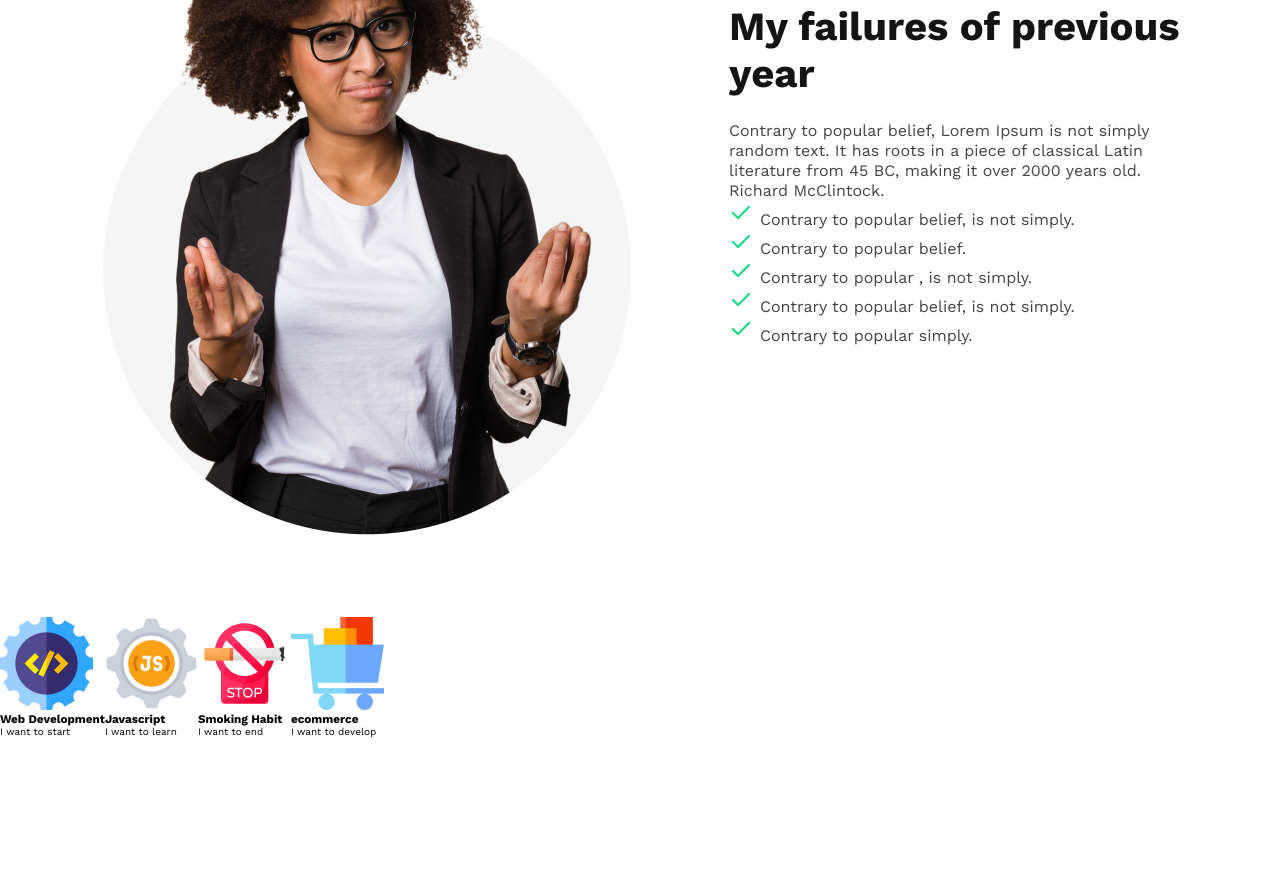
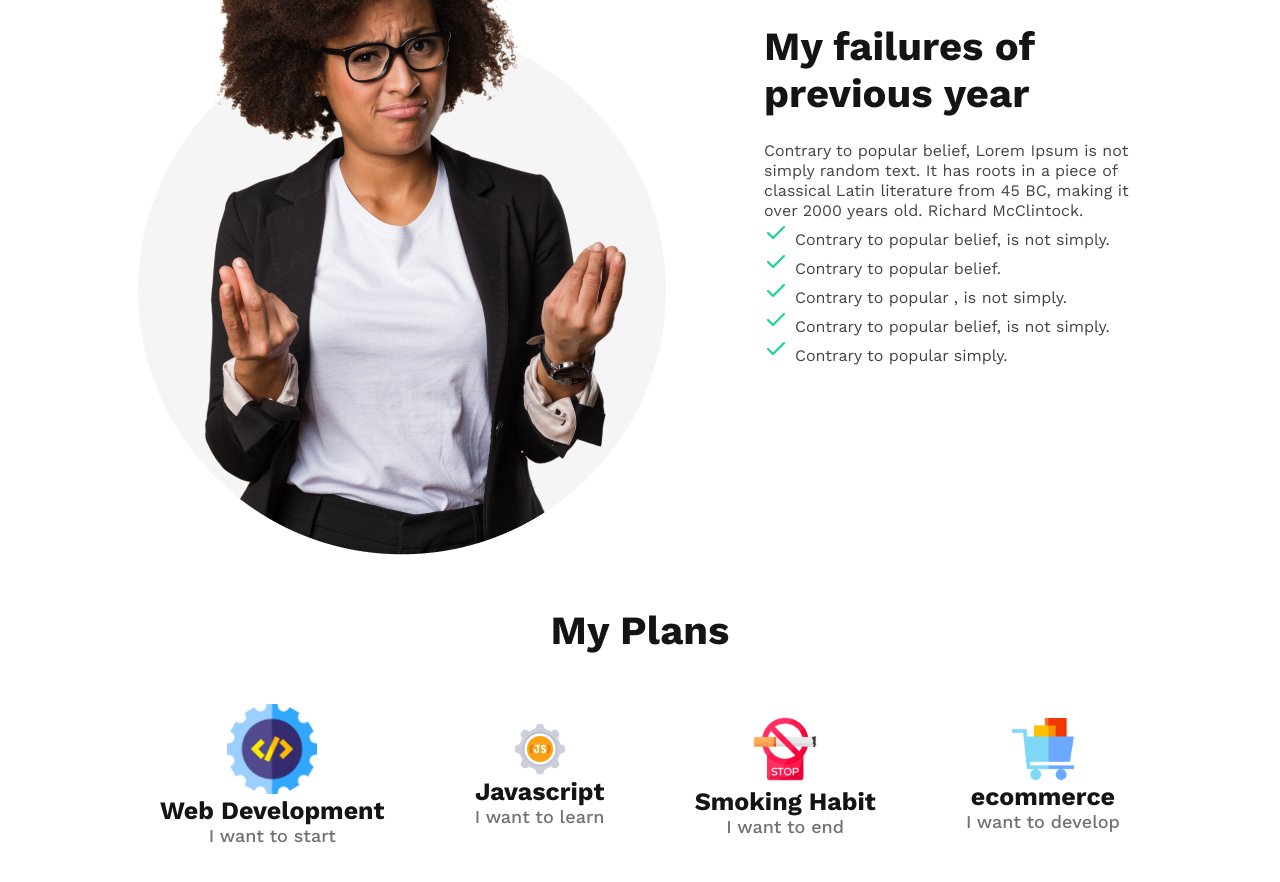
Before and after one commit to Aaban-Nayeem/M5-new-year-new-me, a plain HTML site: page index.html in a window 1280 px wide. Shown: the part 968-1850 px from the top of the page. Before the commit the page ends 1705 px from the top, so only its background shows below. Drawn offline with nearby package versions, Linux system fonts and the light colour scheme.

Commit message:
added planing section

```diff
--- a/index.html
+++ b/index.html
@@ -39,7 +39,9 @@
           </ul>
         </div>
       </section>
-      <section class="plan">
+      <section>
+        <h3 class="my-plan">My Plans</h3>
+        <div class="plan">
           <div class="plan-item">
             <img src="./images/icons/web.png" alt="" class="plan-img" />
             <h3 class="plan-title">Web Development</h3>
@@ -60,6 +62,7 @@
             <h3 class="plan-title">ecommerce</h3>
             <p class="plan-description">I want to develop</p>
           </div>
+        </div>
       </section>
     </main>
     <footer></footer>
--- a/style.css
+++ b/style.css
@@ -51,17 +51,21 @@ html {
 }
 
 /* todo; This is main section styling rules */
+main {
+  max-width: 1050px;
+  margin: 100px auto;
+}
+
 .banner {
   display: flex;
-  justify-content: space-around;
+  justify-content: center;
   align-items: center;
   gap: 3rem;
-  padding: 8rem;
 }
 
 .banner-image > img {
   background-size: 527.929px;
-  height: 80%;
+  height: 70%;
 }
 
 .banner-text-title {
@@ -81,11 +85,36 @@ html {
   list-style-position: inside;
   margin-left: 5rem;
 }
-
+.my-plan {
+  text-align: center;
+  color: #151414;
+  font-size: 4rem;
+  font-weight: 700;
+  margin: 5rem 0;
+}
 .plan {
   display: flex;
+  justify-content: space-around;
+  align-items: center;
+}
+.plan-item {
+  text-align: center;
+}
+.plan-img {
+  align-content: center;
+  width: 40%;
+  padding: 10px auto;
 }
 
-.plan-title{
+.plan-title {
+  color: #151414;
+  font-size: 2.5rem;
+  font-weight: 700;
+  margin: auto;
+}
 
+.plan-description {
+  color: #737272;
+  font-size: 1.8rem;
+  font-weight: 500;
 }
```
Lines whose indentation alone changed are shown as unchanged.
